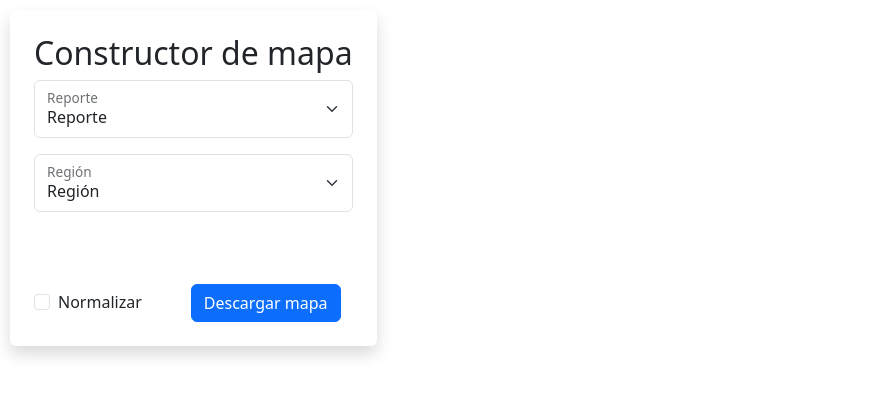
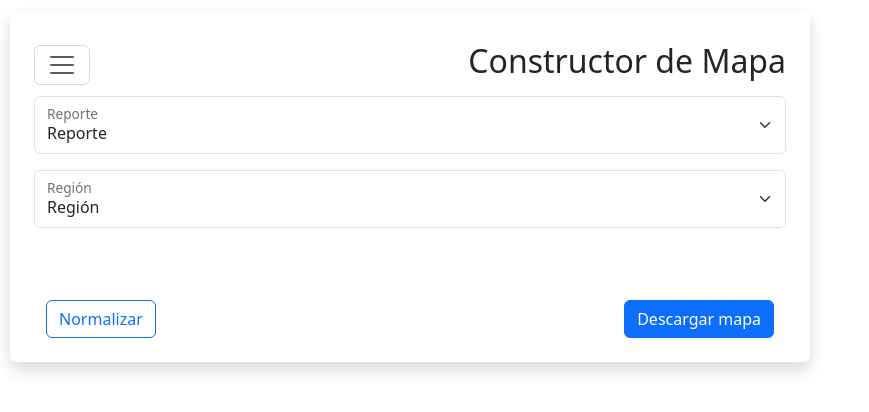
Before and after one commit to JPEspinoza/mental-health-site, a Flask app: template src/templates/map.html in a window 1280 px wide. Shown: the top 412 px of the page, without its empty margins (0-869 px from the left). Run offline with Flask 3, Linux system fonts and the light colour scheme; the template is opened without the code that fills it, so the values that code supplies are empty; some libraries are stand-ins or nearby versions.

Commit message:
simplified url scheme, made menu collapsable

```diff
--- a/src/app.py
+++ b/src/app.py
@@ -13,12 +13,7 @@ conn = sqlite3.connect("file:db.sqlite3?mode=ro", check_same_thread=False, uri=T
 cursor = conn.cursor()
 
 @app.route("/")
-def index():
-    return redirect("/map_home/")
-
-
-@app.route("/map_home/")
-def map_home():
+def map():
     """
     Generates the filter list and renders the map.html template
     """
@@ -60,8 +55,8 @@ def map_home():
     return render_template("map.html", reports=reports, regions=regions, year_min=year_min, year_max=year_max, map=rendered_map)
 
 
-@app.route("/map/report=<report>/region=<region>/year_low=<year_low>/year_high=<year_high>/normalize=<normalize>")
-def map(report: str, region: str, year_low: int, year_high: int, normalize: str):
+@app.route("/report=<report>/region=<region>/year_low=<year_low>/year_high=<year_high>/normalize=<normalize>")
+def map_report(report: str, region: str, year_low: int, year_high: int, normalize: str):
     """
     Called from map.html, used to generate the map which is sent dynamically to the client
     """
--- a/src/static/js/map.js
+++ b/src/static/js/map.js
@@ -50,7 +50,7 @@ function update() {
     map.appendChild(map_spinner);
 
     // make a request to the backend
-    fetch(`/map/report=${report}/region=${region}/year_low=${year_low}/year_high=${year_high}/normalize=${normalize}`)
+    fetch(`/report=${report}/region=${region}/year_low=${year_low}/year_high=${year_high}/normalize=${normalize}`)
     .then(response => response.text())
     .then(data => {
         // show map
--- a/src/templates/base.html
+++ /dev/null
@@ -1,16 +0,0 @@
-<!DOCTYPE html>
-<html lang="en">
-<head>
-    <meta charset="UTF-8">
-    <meta name="viewport" content="width=device-width, initial-scale=1.0">
-    <title>{% block title %} {% endblock %}</title>
-
-    <link rel="stylesheet" href="{{ url_for('static', filename='css/bootstrap.min.css') }}">
-    <link rel="stylesheet" href="{{ url_for('static', filename='css/nouislider.min.css') }}">
-    <script src="{{ url_for('static', filename='js/bootstrap.bundle.min.js') }}"></script>
-    <script src="{{ url_for('static', filename='js/nouislider.min.js') }}"></script>
-</head>
-<body>
-    {% block content %} {% endblock %}
-</body>
-</html>
--- a/src/templates/map.html
+++ b/src/templates/map.html
@@ -1,22 +1,40 @@
-{% extends "base.html" %}
-{% block content %}
+<!DOCTYPE html>
+<html lang="en">
 
+<head>
+    <meta charset="UTF-8">
+    <meta name="viewport" content="width=device-width, initial-scale=1.0">
+    <title>{% block title %} {% endblock %}</title>
+
+    <link rel="stylesheet" href="{{ url_for('static', filename='css/nouislider.min.css') }}">
+    <link rel="stylesheet" href="{{ url_for('static', filename='css/bootstrap.min.css') }}">
+</head>
+
+<body>
     <style>
         .custom {
             top: 10px;
             left: 10px;
             z-index: 1000;
+            width: 50rem;
+            max-width: calc(100% - 20px);
         }
     </style>
 
     <script>
-    let year_min = {{year_min}};
-    let year_max = {{year_max}};
+        let year_min = {{ year_min }};
+        let year_max = {{ year_max }};
     </script>
 
     <div class="custom position-fixed bg-white p-4 rounded shadow">
-    <p class="h2"> Constructor de mapa </p>
+        <div class="navbar">
+            <button class="navbar-toggler" type="button" data-bs-toggle="collapse" data-bs-target="#collapseTarget">
+                <span class="navbar-toggler-icon"></span>
+            </button>
+            <p class="h2"> Constructor de Mapa </p>
+        </div>
 
+        <div id="collapseTarget" class="collapse show">
             <div class="form-floating mb-3">
                 <select class="form-select filter" id="report" name="report">
                     <option value="null" disabled selected>Reporte</option>
@@ -37,7 +55,7 @@
                 <label for="region">Región</label>
             </div>
 
-    <div class="form-floating pb-5 pt-1 mb-1 mx-4 z-n1">
+            <div class="form-floating pb-5 pt-1 mb-1 mx-4 z-0">
                 <div id="year"></div>
             </div>
 
@@ -50,20 +68,25 @@
 
             <div class="container">
                 <div class="row justify-content-between align-items-center">
-            <div class="form-check col-auto">
-                <input type="checkbox" class="form-check-input filter" id="normalize" name="normalize">
-                <label class="form-check-label" for="normalize">Normalizar</label>
+                    <div class="col-auto z-1">
+                        <input type="checkbox" class="btn-check filter" id="normalize" name="normalize">
+                        <label class="btn btn-outline-primary" for="normalize">Normalizar</label>
                     </div>
-            <div class="col-auto">
-                <a class="btn btn-primary" onclick="this.href='data:text/html;charset=UTF-8,'+encodeURIComponent(document.getElementById('map').outerHTML)" href="#" download="page.html">Descargar mapa</a>
+                    <div class="col-auto z-1">
+                        <a class="btn btn-primary"
+                            onclick="this.href='data:text/html;charset=UTF-8,'+encodeURIComponent(document.getElementById('map').outerHTML)"
+                            href="#" download="page.html">Descargar mapa</a>
                     </div>
                 </div>
-
+            </div>
         </div>
     </div>
 
     <div id="map" class="w-100 vh-100"> {{map|safe}} </div>
 
+    <script src="{{ url_for('static', filename='js/bootstrap.bundle.min.js') }}"></script>
+    <script src="{{ url_for('static', filename='js/nouislider.min.js') }}"></script>
     <script src="{{ url_for('static', filename='js/map.js') }}"></script>
+</body>
 
-{% endblock %}
+</html>
```
Also changed, not shown: src/templates/index.html (deleted, +0 -9 lines). Lines whose indentation alone changed are shown as unchanged.
